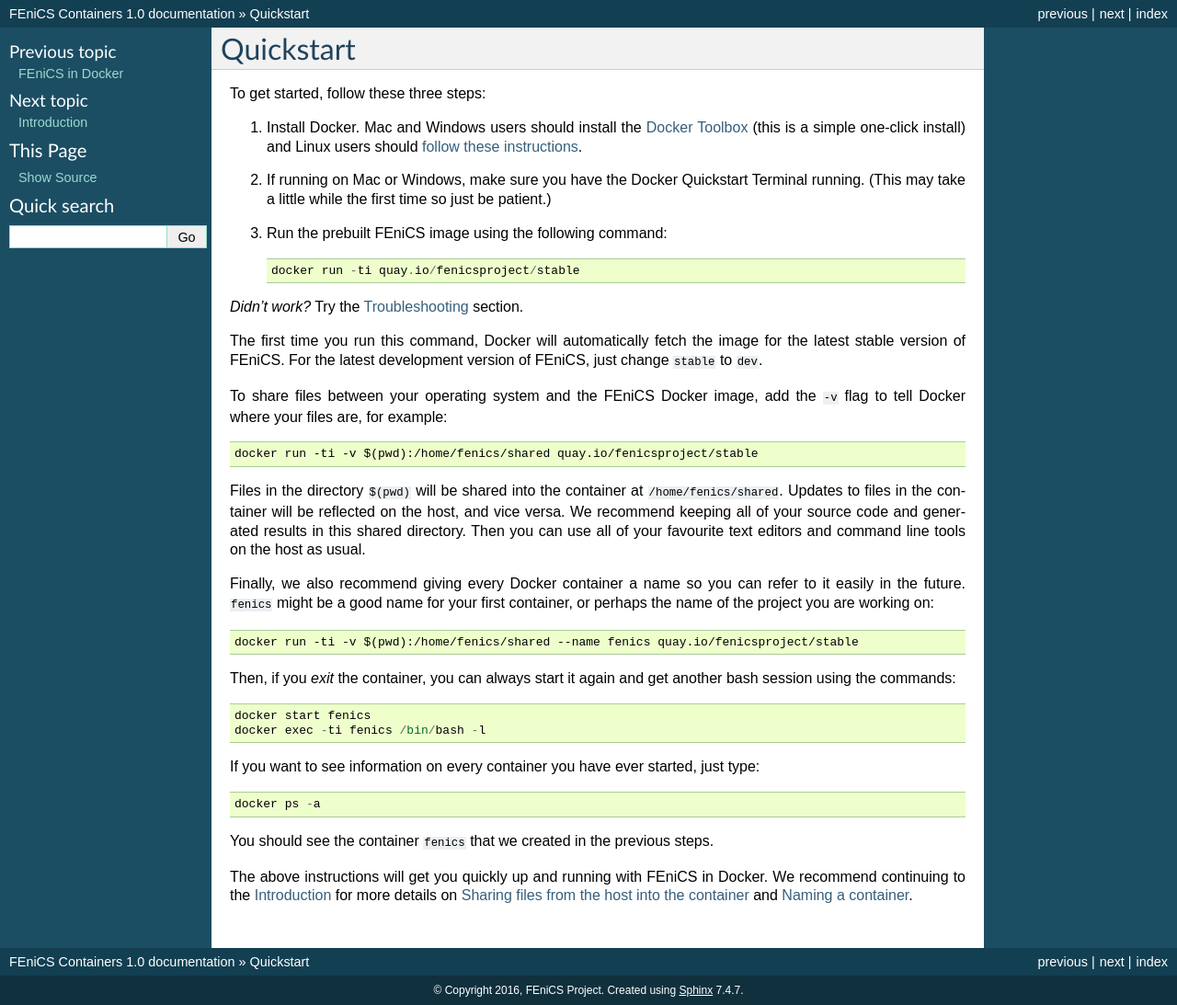
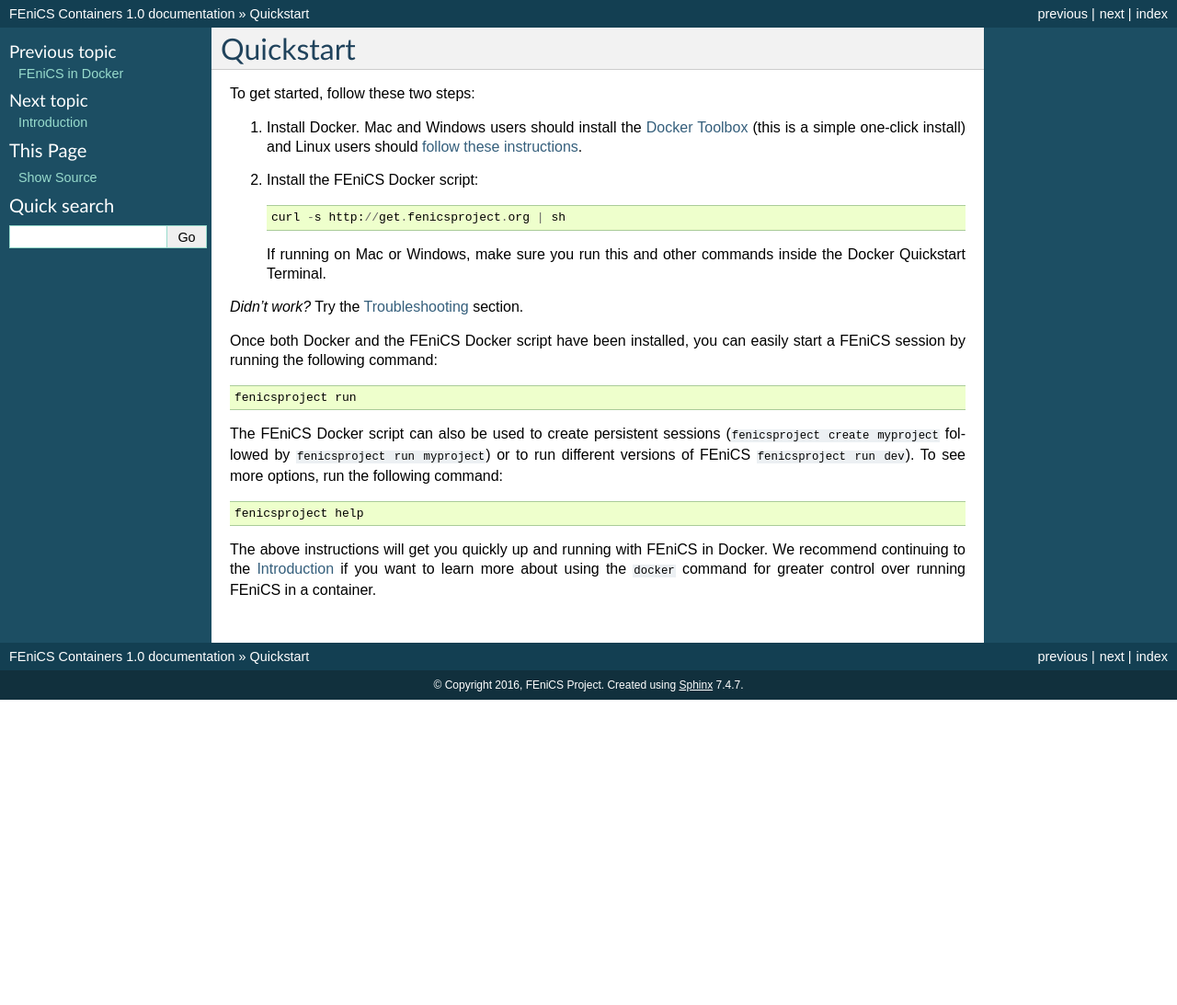
Before and after one commit to vacary/docker, a Sphinx documentation site: the page built from docs/source/quickstart.rst, in a window 1280 px wide. Shown: the whole page at 92% size. Built offline with Sphinx 7.4.7, drawn with Linux system fonts in a browser that asks for light colours; after the commit the page ends 900 px from its top, so only the background shows below that.

Commit message:
[skip build] Update to add fenicsproject script into quickstart.

```diff
--- a/docs/source/introduction.rst
+++ b/docs/source/introduction.rst
@@ -5,6 +5,8 @@
 Introduction
 ============
 
+.. note:: Want to get up and running quickly? Try the ``fenicsproject`` script
+          in :ref:`quickstart`.
 
 What is Docker?
 ---------------
--- a/docs/source/jupyter.rst
+++ b/docs/source/jupyter.rst
@@ -10,7 +10,8 @@
 It only takes two commands to get a Jupyter notebook up and running with
 a FEniCS environment installed.
 
-.. note:: The ``fenicsproject`` launcher script automates the tasks below.
+.. note:: The ``fenicsproject notebook myproject`` command automates the tasks
+          outlined below. See :ref:`quickstart` for instructions.
 
 First of all we ``run`` a new Docker container with the ``jupyter-notebook``
 command specified and the default port ``8888`` forwarded to the host::
--- a/docs/source/quickstart.rst
+++ b/docs/source/quickstart.rst
@@ -1,60 +1,39 @@
 .. Simple quick start that should be synced with the web page
    instructions
+
+.. _quickstart:
 
 Quickstart
 ==========
 
-To get started, follow these three steps:
+To get started, follow these two steps:
 
 #. Install Docker. Mac and Windows users should install the `Docker
    Toolbox <https://www.docker.com/products/docker-toolbox>`_ (this is
    a simple one-click install) and Linux users should `follow these
    instructions <https://docs.docker.com/linux/step_one/>`_.
-#. If running on Mac or Windows, make sure you have the Docker
-   Quickstart Terminal running. (This may take a little while the
-   first time so just be patient.)
-#. Run the prebuilt FEniCS image using the following command::
+#. Install the FEniCS Docker script::
 
-    docker run -ti quay.io/fenicsproject/stable
+    curl -s http://get.fenicsproject.org | sh
+
+   If running on Mac or Windows, make sure you run this and other
+   commands inside the Docker Quickstart Terminal.
 
 *Didn't work?* Try the :ref:`troubleshooting` section.
 
-The first time you run this command, Docker will automatically fetch
-the image for the latest stable version of FEniCS. For the latest
-development version of FEniCS, just change ``stable`` to ``dev``.
+Once both Docker and the FEniCS Docker script have been installed, you can
+easily start a FEniCS session by running the following command::
 
-To share files between your operating system and the FEniCS Docker
-image, add the ``-v`` flag to tell Docker where your files are, for
-example::
+    fenicsproject run
 
-    docker run -ti -v $(pwd):/home/fenics/shared quay.io/fenicsproject/stable
+The FEniCS Docker script can also be used to create persistent sessions
+(``fenicsproject create myproject`` followed by ``fenicsproject run
+myproject``) or to run different versions of FEniCS ``fenicsproject run dev``).
+To see more options, run the following command::
 
-Files in the directory ``$(pwd)`` will be shared into the container at
-``/home/fenics/shared``. Updates to files in the container will be reflected on
-the host, and vice versa. We recommend keeping all of your source code and
-generated results in this shared directory. Then you can use all of your
-favourite text editors and command line tools on the host as usual.
-
-Finally, we also recommend giving every Docker container a name so you can
-refer to it easily in the future. ``fenics`` might be a good name for your
-first container, or perhaps the name of the project you are working on::
-
-    docker run -ti -v $(pwd):/home/fenics/shared --name fenics quay.io/fenicsproject/stable
-
-Then, if you `exit` the container, you can always start it again and
-get another bash session using the commands::
-
-    docker start fenics
-    docker exec -ti fenics /bin/bash -l
-
-If you want to see information on every container you have ever started, just
-type::
-
-    docker ps -a
-
-You should see the container ``fenics`` that we created in the previous
-steps.
+    fenicsproject help
 
 The above instructions will get you quickly up and running with FEniCS in
-Docker. We recommend continuing to the :ref:`introduction` for more details on
-:ref:`sharing_introduction` and :ref:`naming_introduction`.
+Docker. We recommend continuing to the :ref:`introduction` if you want to learn
+more about using the ``docker`` command for greater control over running FEniCS
+in a container.
```
